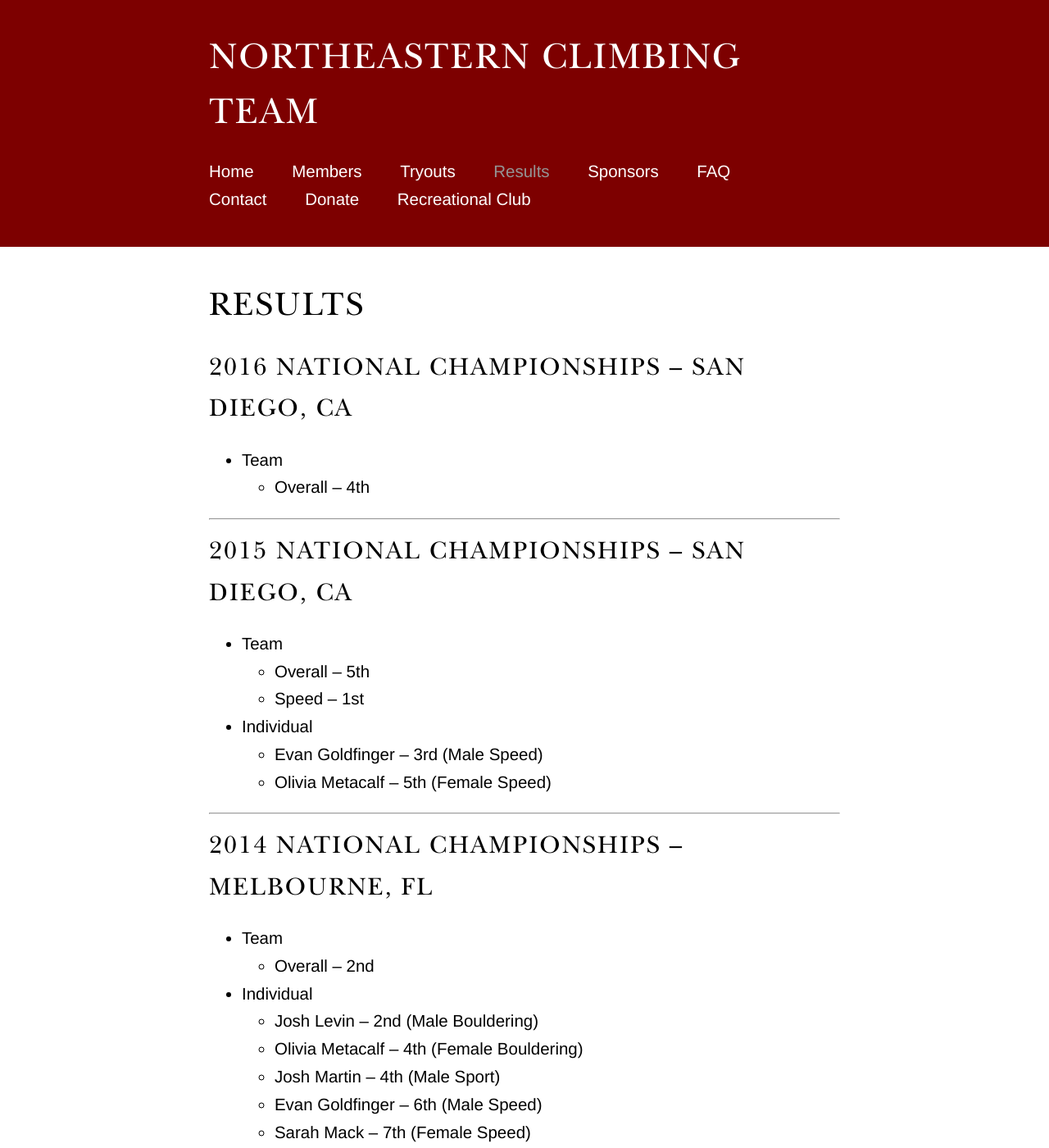
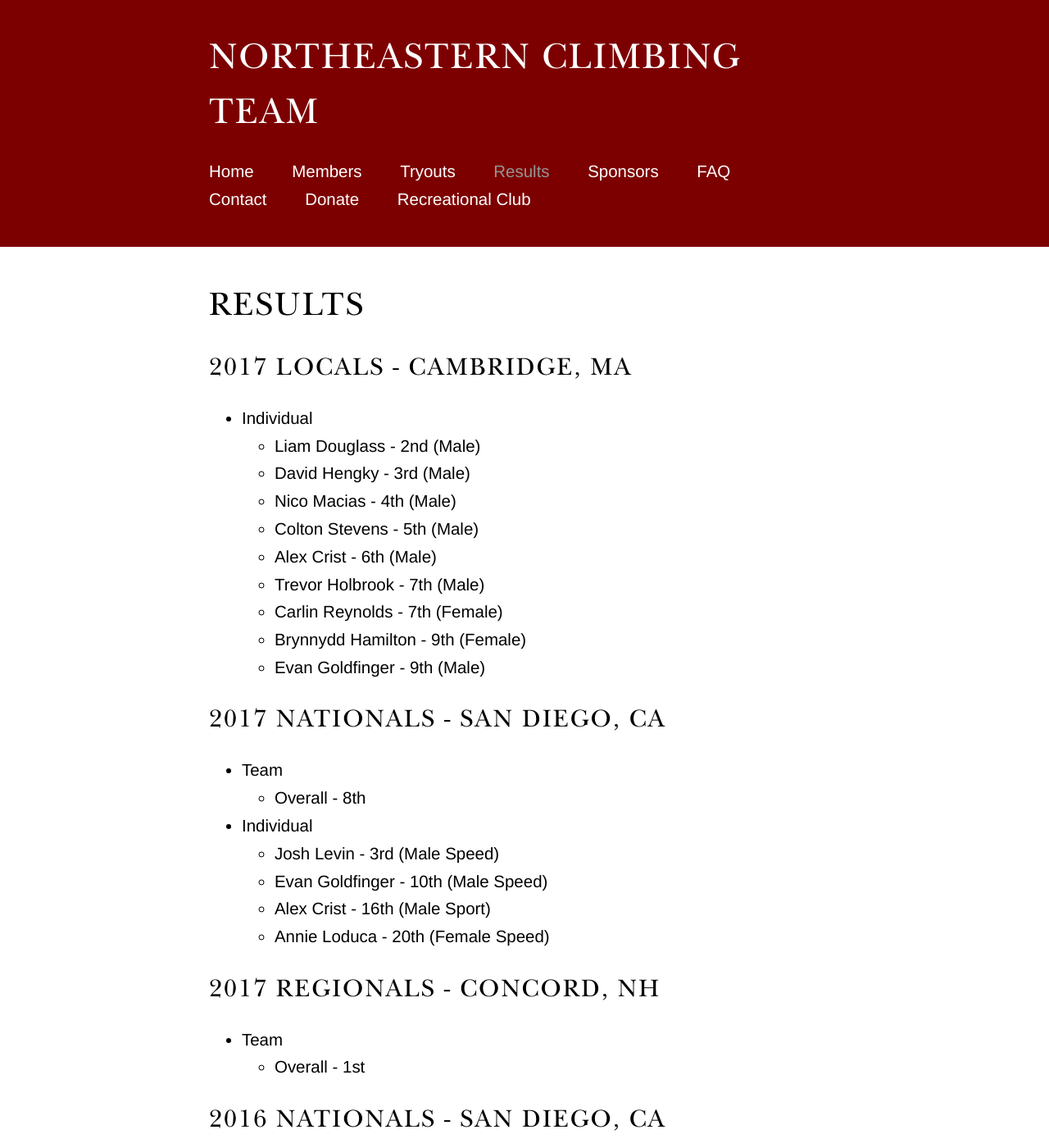
Before and after one commit to NortheasternClimbing/northeasternclimbing.github.io, a Jekyll site: the page built from team/results.md, in a window 1280 px wide and 1400 px high. Shown: the whole window at 82% size. Built offline with Jekyll 4.4.1, drawn with Linux system fonts in a browser that asks for light colours; some web fonts are replaced; some of the changed text lies outside the part shown.

Commit message:
Add results

```diff
--- a/team/results.md
+++ b/team/results.md
@@ -3,45 +3,73 @@ title: Results
 layout: team
 ---
 
-## 2016 National Championships – San Diego, CA
+## 2017 Locals - Cambridge, MA
+
+* Individual
+  * Liam Douglass - 2nd (Male)
+  * David Hengky - 3rd (Male)
+  * Nico Macias - 4th (Male)
+  * Colton Stevens - 5th (Male)
+  * Alex Crist - 6th (Male)
+  * Trevor Holbrook - 7th (Male)
+  * Carlin Reynolds - 7th (Female)
+  * Brynnydd Hamilton - 9th (Female)
+  * Evan Goldfinger - 9th (Male)
+
+## 2017 Nationals - San Diego, CA
 
 * Team
-  * Overall – 4th
+  * Overall - 8th
+* Individual
+  * Josh Levin - 3rd (Male Speed)
+  * Evan Goldfinger - 10th (Male Speed)
+  * Alex Crist - 16th (Male Sport)
+  * Annie Loduca - 20th (Female Speed)
+
+## 2017 Regionals - Concord, NH
+
+* Team
+  * Overall - 1st
+
+## 2016 Nationals - San Diego, CA
+
+* Team
+  * Overall - 4th
 
 ---
 
-## 2015 National Championships – San Diego, CA
+## 2015 Nationals - San Diego, CA
 
 * Team
-  * Overall – 5th
-  * Speed – 1st
+  * Overall - 5th
+  * Speed - 1st
 
 * Individual
-  * Evan Goldfinger – 3rd (Male Speed)
-  * Olivia Metacalf – 5th (Female Speed)
+  * Evan Goldfinger - 3rd (Male Speed)
+  * Olivia Metacalf - 5th (Female Speed)
 
 ---
 
-## 2014 National Championships – Melbourne, FL
+## 2014 Nationals - Melbourne, FL
 
 * Team
-  * Overall – 2nd
+  * Overall - 2nd
 
 * Individual
-  * Josh Levin – 2nd (Male Bouldering)
-  * Olivia Metacalf – 4th (Female Bouldering)
-  * Josh Martin – 4th (Male Sport)
-  * Evan Goldfinger – 6th (Male Speed)
-  * Sarah Mack – 7th (Female Speed)
+  * Josh Levin - 2nd (Male Bouldering)
+  * Olivia Metacalf - 4th (Female Bouldering)
+  * Josh Martin - 4th (Male Sport)
+  * Evan Goldfinger - 6th (Male Speed)
+  * Sarah Mack - 7th (Female Speed)
 
 ---
 
-## 2014 Regional Championships – Concord, NH
+## 2014 Regionals - Concord, NH
 
 * Team
-  * Overall – 1st
+  * Overall - 1st
 
 * Individual
-  * Olivia Metacalf – 1st (Female)
-  * Evan Goldfinger – 1st (Male)
-  * Alex Coda – 4th (Male)
+  * Olivia Metacalf - 1st (Female)
+  * Evan Goldfinger - 1st (Male)
+  * Alex Coda - 4th (Male)
```
